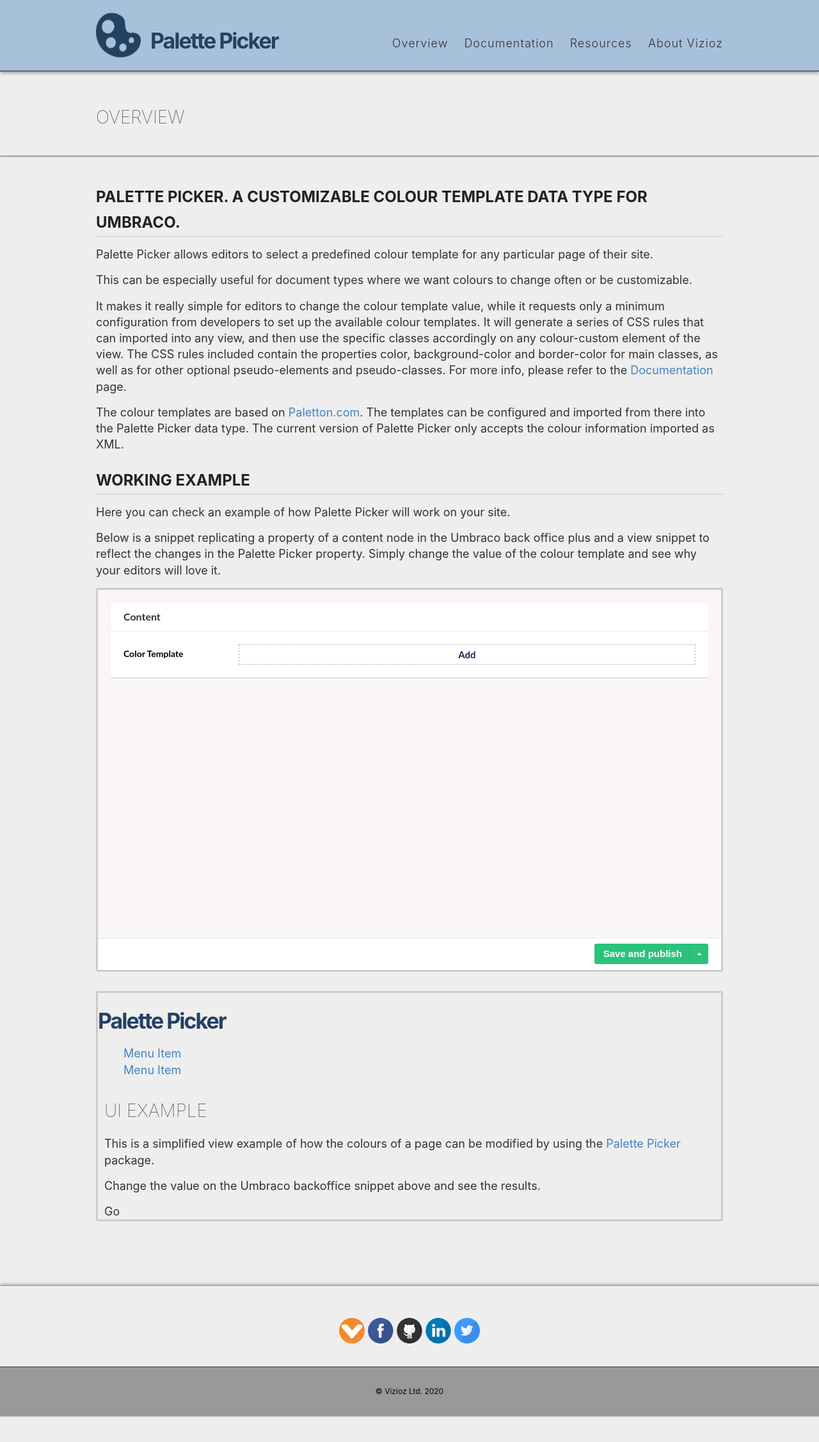
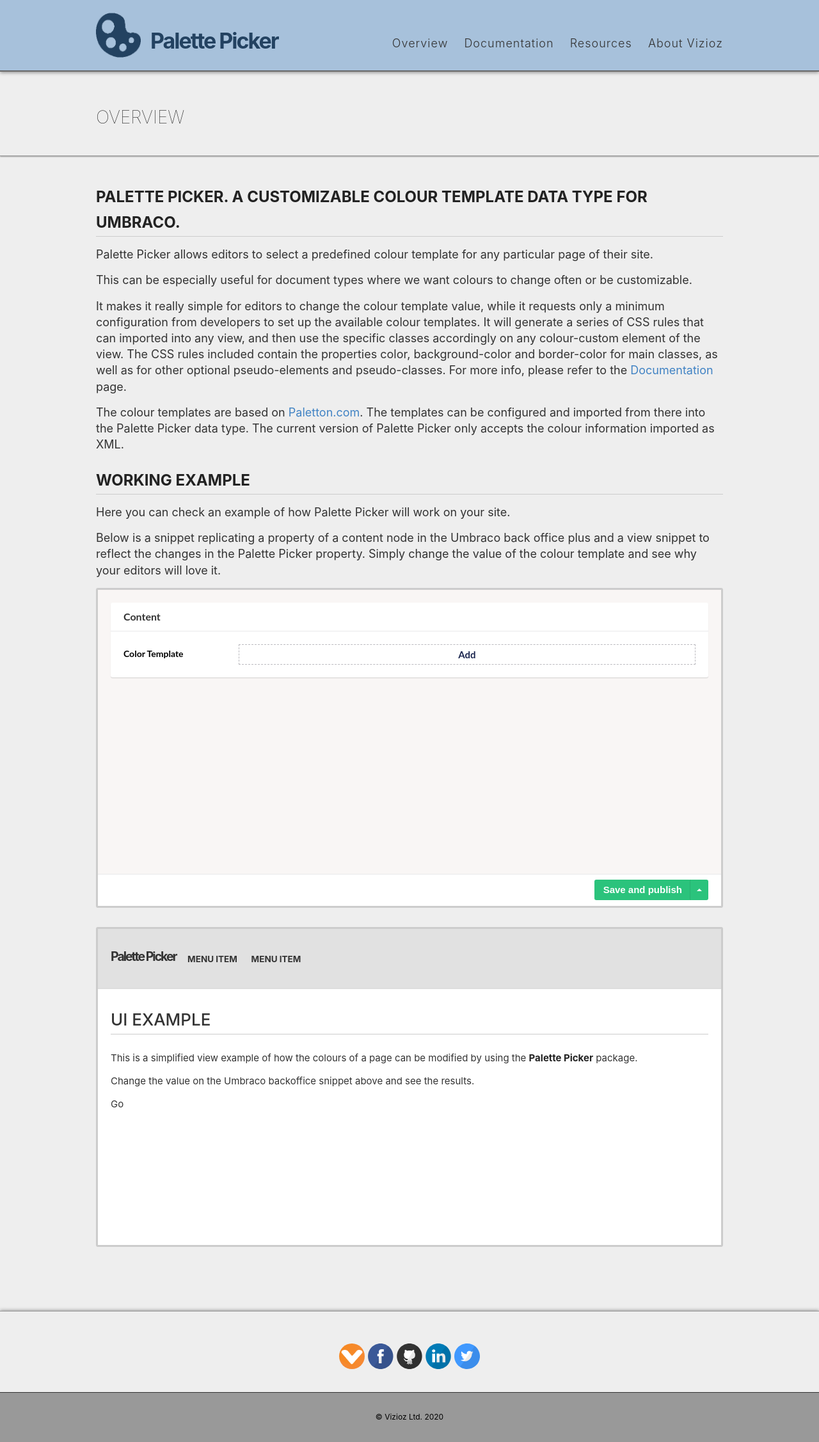
Before and after one commit to Vizioz/Paletton-Picker, a Jekyll site: the page built from docs/index.md, in a window 1280 px wide. Shown: the whole page at 64% size. Built offline with Jekyll 4.4.1, drawn with Linux system fonts in a browser that asks for light colours; before the commit the page ends 2214 px from its top, so only the background shows below that.

Commit message:
ui example styles

```diff
--- a/docs/_includes/example.html
+++ b/docs/_includes/example.html
@@ -307,10 +307,10 @@
 </div>
 <div class="example ui-view" id="ui-view-example">
 	<div class="body bg-complement-1 complement-4">
-		<div class="header bg-primary-1 border-primary-3 primary-4">
+		<div class="header container clearfix bg-primary-1 border-primary-3 primary-4">
 			<div class="site-name">Palette Picker</div>
-			<div>
-				<ul class="nav">
+			<div class="nav">
+				<ul>
 					<li class="primary-4 hover-complement-3"><a>Menu Item</a></li>
 					<li class="primary-4 hover-complement-3"><a>Menu Item</a></li>
 				</ul>
--- a/docs/css/example.css
+++ b/docs/css/example.css
@@ -3,17 +3,17 @@
   font-size: 15px;
   line-height: 20px;
   color: #000;
-  min-height: 600px;
+  min-height: 500px;
   background-color: #f9f6f5;
   position: relative;
 }
-.umb-group-panel {
+.backoffice .umb-group-panel {
   background: #fff;
   border-radius: 3px;
   box-shadow: 0 1px 1px 0 rgba(0,0,0,.16);
   margin-bottom: 20px;
 }
-.umb-group-panel__header {
+.backoffice .umb-group-panel__header {
   padding: 12px 20px;
   font-weight: 700;
   font-size: 16px;
@@ -26,31 +26,31 @@
   color: #343434;
   border-bottom: 1px solid #e9e9eb;
 }
-.umb-group-panel__content {
+.backoffice .umb-group-panel__content {
   padding: 20px;
 }
-.umb-property:last-of-type .umb-control-group {
+.backoffice .umb-property:last-of-type .umb-control-group {
   margin-bottom: 0!important;
 }
-.umb-control-group {
+.backoffice .umb-control-group {
   position: relative;
 }
-.umb-control-group .umb-el-wrap {
+.backoffice .umb-control-group .umb-el-wrap {
   padding: 0;
 }
-.umb-control-group .control-header {
+.backoffice .umb-control-group .control-header {
   float: left;
   width: 160px;
   padding-top: 5px;
   text-align: left;
 }
 @media (max-width: 767px) {
-	.umb-control-group .control-header {
+	.backoffice .umb-control-group .control-header {
 	    float: none;
 	    width: 100%;
 	}
 }
-.umb-control-group .control-header .control-label {
+.backoffice .umb-control-group .control-header .control-label {
   float: left;
   width: auto;
   text-align: left;
@@ -59,21 +59,21 @@
   color: #000;
   font-size: 14px;
 }
-.controls {
+.backoffice .controls {
   margin-left: 180px;
 }
 @media (max-width: 767px) {
-	.umb-control-group .controls {
+	.backoffice .umb-control-group .controls {
 	    margin-left: 0;
 	}
 }
-.umb-property-editor {
+.backoffice .umb-property-editor {
   width: 100%;
 }
-.db {
+.backoffice .db {
   display: block;
 }
-.umb-editor__overlay {
+.backoffice .umb-editor__overlay {
   display: none;
   position: absolute;
   top: 0;
@@ -87,7 +87,7 @@
   -webkit-transition: opacity .32s 20ms,visibility 0s;
   transition: opacity .32s 20ms,visibility 0s;
 }
-.umb-editors {
+.backoffice .umb-editors {
   position: absolute;
   top: 0;
   right: 0;
@@ -97,7 +97,7 @@
   visibility: hidden;
   opacity: 0;
 }
-.umb-editors .umb-editor {
+.backoffice .umb-editors .umb-editor {
   box-shadow: 0 0 30px 0 rgba(0,0,0,.3);
   transition: transform .4s ease-in-out,-webkit-transform .4s ease-in-out;
   -webkit-transform: none;
@@ -108,11 +108,11 @@
   transition: transform .4s ease-in-out;
   transition: transform .4s ease-in-out,-webkit-transform .4s ease-in-out;
 	width: 500px;
-	max-width: 100%
+	max-width: 100%;
   will-change: transform;
   left: auto;
 }
-.umb-editor {
+.backoffice .umb-editor {
   position: absolute;
   top: 0;
   right: 0;
@@ -121,7 +121,7 @@
   background: #f6f4f4;
   z-index: 100;
 }
-.umb-panel {
+.backoffice .umb-panel {
   background: #fff;
   position: absolute;
   top: 0;
@@ -129,7 +129,7 @@
   left: 0;
   right: 0;
 }
-.umb-panel-body {
+.backoffice .umb-panel-body {
   top: 101px;
   left: 0;
   right: 0;
@@ -138,7 +138,7 @@
   clear: both;
   overflow: auto;
 }
-.umb-editor-wrapper {
+.backoffice .umb-editor-wrapper {
   background: #f3f3f5;
   position: absolute;
   top: 0;
@@ -146,7 +146,7 @@
   right: 0;
   bottom: 0;
 }
-.umb-editor-header {
+.backoffice .umb-editor-header {
   background: #fff;
   position: absolute;
   padding-left: 20px;
@@ -156,7 +156,7 @@
   box-sizing: border-box;
   height: 70px;
 }
-.umb-editor-container {
+.backoffice .umb-editor-container {
   position: absolute;
   top: 70px;
   right: 0;
@@ -165,7 +165,7 @@
   overflow: auto;
   background: #f6f4f4;
 }
-.umb-editor-footer {
+.backoffice .umb-editor-footer {
   display: -webkit-box;
   display: flex;
   -webkit-box-align: center;
@@ -181,7 +181,7 @@
   z-index: 30;
   bottom: 0;
 }
-.umb-editor-footer-content {
+.backoffice .umb-editor-footer-content {
   -webkit-box-flex: 1;
   flex: 1 1 auto;
   display: -webkit-box;
@@ -189,40 +189,40 @@
   -webkit-box-align: center;
   align-items: center;
 }
-.umb-editor-footer-content__right-side {
+.backoffice .umb-editor-footer-content__right-side {
   margin-left: auto;
   -webkit-box-flex: 0;
   flex: 0 0 auto;
   padding-left: 10px;
 }
-.umb-pane {
+.backoffice .umb-pane {
   margin: 20px;
 }
-.umb-box {
+.backoffice .umb-box {
   background: #fff;
   border-radius: 3px;
   margin-bottom: 20px;
   box-shadow: 0 1px 1px 0 rgba(0,0,0,.16);
 }
-.umb-box-content {
+.backoffice .umb-box-content {
   padding: 20px;
 }
-.items-center {
+.backoffice .items-center {
   -webkit-box-align: center;
   align-items: center;
 }
-.flex {
+.backoffice .flex {
   display: -webkit-box;
   display: flex;
 }
-.umb-editor-header__name-and-description {
+.backoffice .umb-editor-header__name-and-description {
   margin-right: 20px;
 }
-.umb-panel-header-name {
+.backoffice .umb-panel-header-name {
   font-size: 16px;
   font-weight: 700;
 }
-.umb-node-preview-add {
+.backoffice .umb-node-preview-add {
   max-width: 800px;
   display: -webkit-box;
   display: flex;
@@ -238,12 +238,12 @@
   box-sizing: border-box;
   width: 100%;
 }
-.umb-node-preview-add:hover {
+.backoffice .umb-node-preview-add:hover {
   color: #2152a3;
   border-color: #2152a3;
   text-decoration: none;
 }
-.umb-node-preview__action {
+.backoffice .umb-node-preview__action {
   background: 0 0;
   padding: 0;
   border: 0;
@@ -254,31 +254,31 @@
   color: #1b264f;
   cursor: pointer;
 }
-.umb-node-preview__action:hover {
+.backoffice .umb-node-preview__action:hover {
   color: #2152a3;
   text-decoration: none;
   opacity: 1;
 }
-.umb-node-preview__action--red:hover {
+.backoffice .umb-node-preview__action--red:hover {
   color: #d42054;
 }
-.umb-button {
+.backoffice .umb-button {
   position: relative;
   display: inline-block;
   margin-left: 5px;
 }
-button {
+.backoffice button {
   font-size: 15px;
   font-weight: 400;
   line-height: 20px;
 }
-button.btn {
+.backoffice button.btn {
   margin: 0;
 }
-.umb-button, umb-button__button {
+.backoffice .umb-button, umb-button__button {
   position: relative;
 }
-.btn {
+.backoffice .btn {
   display: inline-block;
   padding: 6px 14px;
   margin-bottom: 0;
@@ -293,7 +293,7 @@
   box-shadow: none;
   border-radius: 3px;
 }
-.btn-link {
+.backoffice .btn-link {
   border-color: transparent;
   cursor: pointer;
   color: #000;
@@ -302,27 +302,27 @@
   background-image: none;
   box-shadow: none;
 }
-.btn-action {
+.backoffice .btn-action {
   color: #fff;
   border-color: #1b264f #1b264f #080b16;
   border-color: rgba(0,0,0,.1) rgba(0,0,0,.1) rgba(0,0,0,.25);
   background-color: #1b264f;
 }
-.btn-success {
+.backoffice .btn-success {
   color: #fff;
   border-color: #2bc37c #2bc37c #1d8454;
   border-color: rgba(0,0,0,.1) rgba(0,0,0,.1) rgba(0,0,0,.25);
   background-color: #2bc37c;
   font-weight: 700;
 }
-.btn-group {
+.backoffice .btn-group {
   position: relative;
   display: inline-block;
   font-size: 0;
   vertical-align: middle;
   white-space: nowrap;
 }
-.umb-button-group .umb-button-group__toggle {
+.backoffice .umb-button-group .umb-button-group__toggle {
   border-radius: 0 3px 3px 0;
   border-left: 1px solid rgba(0,0,0,.09);
   margin-left: -2px;
@@ -331,20 +331,20 @@
   float: none;
   position: relative;
 }
-.dropup .caret, .navbar-fixed-bottom .dropdown .caret {
+.backoffice .dropup .caret, .navbar-fixed-bottom .dropdown .caret {
   border-top: 0;
   border-bottom: 4px solid #000;
   content: "";
 }
-.btn .caret {
+.backoffice .btn .caret {
   margin-top: 8px;
   margin-left: 0;
 }
-.btn-success .caret {
+.backoffice .btn-success .caret {
   border-top-color: #fff;
   border-bottom-color: #fff;
 }
-.caret {
+.backoffice .caret {
   display: inline-block;
   width: 0;
   height: 0;
@@ -354,7 +354,7 @@
   border-left: 4px solid transparent;
   content: "";
 }
-label {
+.backoffice label {
   display: inline-block;
   margin-bottom: 5px;
   font-size: 15px;
@@ -362,11 +362,11 @@
   line-height: 20px;
 }
 
-.palette-item {
+.backoffice .palette-item {
   cursor: pointer;
   position: relative;
 }
-.palette-item.selected::before {
+.backoffice .palette-item.selected::before {
   content: "";
   position: absolute;
   z-index: 2;
@@ -379,23 +379,23 @@
   box-shadow: 0 0 2px 0 #e86f63, inset 0 0 2px 0 #e86f63;
   pointer-events: none;
 }
-.palette-checkbox {
+.backoffice .palette-checkbox {
   display: block;
   width: 100%;
 }
-.palette-checkbox input[type=radio], .paletton-checkbox input[type=checkbox] {
+.backoffice .palette-checkbox input[type=radio], .paletton-checkbox input[type=checkbox] {
   display: none;
 }
-.palette-preview {
+.backoffice .palette-preview {
   display: block;
   padding: 10px;
   cursor: pointer;
   width: 100%;
 }
-.palette-preview .colorset .colorset-title {
+.backoffice .palette-preview .colorset .colorset-title {
   font-size: 12px;
 }
-.palette-preview .colorset .colorset-colors {
+.backoffice .palette-preview .colorset .colorset-colors {
   display: block;
   width: 100%;
   position: relative;
@@ -403,12 +403,12 @@
   padding-bottom: 8px;
   box-sizing: content-box;
 }
-.palette-preview .colorset .colorset-colors .color-block {
+.backoffice .palette-preview .colorset .colorset-colors .color-block {
   display: block;
   position: absolute;
   top: 0;
 }
-.palette-preview .colorset .colorset-colors .color-block-color {
+.backoffice .palette-preview .colorset .colorset-colors .color-block-color {
   display: block;
   height: 40px;
   width: 100%;
@@ -416,5 +416,71 @@
 }
 
 .ui-view {
-
+	min-height: 500px;
+	background-color: #fff;
+	color: #333;
+  position: relative;
+	font-size: 15px;
 }
+.ui-view .container {
+	padding: 0 20px;
+}
+.ui-view .header {
+	background: #e1e1e1;
+  border-bottom: 2px solid #ddd;
+	padding-bottom: 20px;
+	margin-bottom: 20px;
+}
+.ui-view .site-name {
+	color: #333;
+  font-size: 1.3em;
+  float: left;
+  margin-top: 30px;
+}
+.ui-view .nav {
+	margin-top: 36px;
+	margin-bottom: 0;
+}
+.ui-view .nav li {
+	display: inline-block;
+	margin-left: 1.3em;
+	font-size: 0.9em;
+	text-transform: uppercase;
+}
+.ui-view .nav a {
+	color: #333;
+}
+.ui-view .nav a:hover {
+	color: #999;
+}
+.ui-view h1 {
+	color: #333;
+	font-size: 26px;
+  font-weight: 500;
+  text-transform: uppercase;
+	border-bottom: 1px solid #ccc;
+	margin: 1em 0;
+}
+.ui-view a {
+	color: #222;
+	font-weight: bold;
+}
+.ui-view a:hover {
+	color: #999;
+}
+.ui-view .btn {
+	border: 1px solid #999;
+  color: #333;
+  font-size: 18px;
+  text-transform: uppercase;
+  font-weight: bold;
+  padding: 10px 20px;
+  min-width: 150px;
+  border-radius: 3px;
+	background: #e1e1e1;
+}
+.ui-view .btn:hover {
+	border: 1px solid #000;
+  color: #000;
+	background: #ccc;
+}
```
